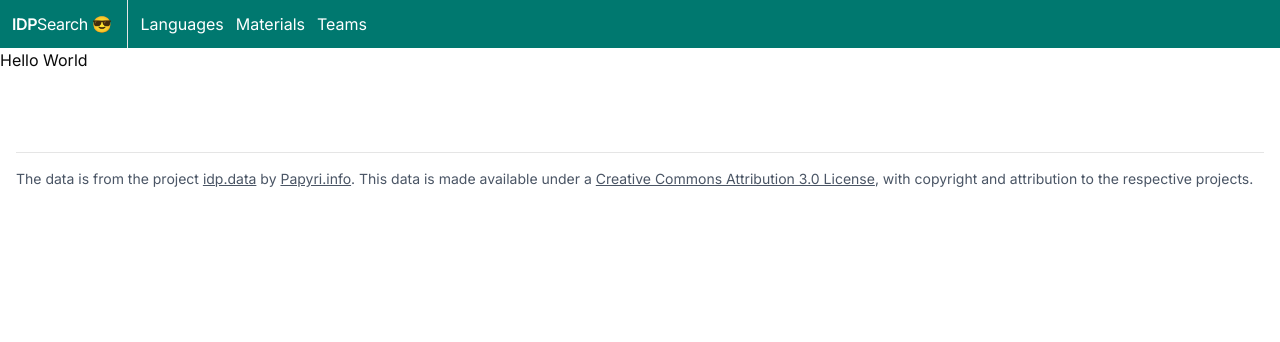
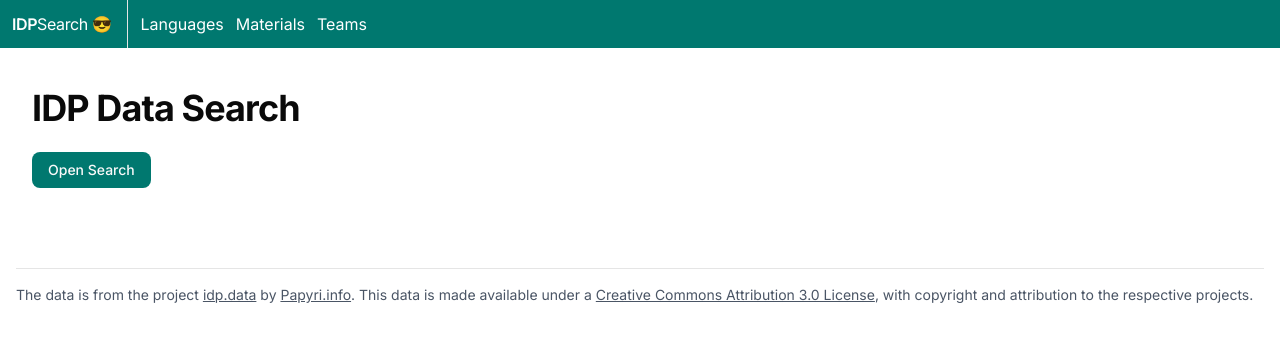
Before and after one commit to Xennis/idp.data-search, a Next.js app in the folder web/: page / in a window 1280 px wide. Shown: the top 342 px of the page. Built offline with nearby package versions, Linux system fonts and the light colour scheme.

Commit message:
chore(web): Make space for the search page

```diff
--- a/web/src/app/data/[field]/page.tsx
+++ b/web/src/app/data/[field]/page.tsx
@@ -1,5 +1,6 @@
 import { LoadDataWrapper } from "@/components/fields/loadDataWrapper"
 import { FieldKey, fieldMetadata } from "@/lib/dataTypes"
+import { Headline1 } from "@/components/layout/headline"
 
 export async function generateStaticParams() {
   return Object.keys(fieldMetadata).map((field) => ({ field }))
@@ -10,9 +11,9 @@ export default async function FieldPage({ params }: { params: Promise<{ field: F
   const metadata = fieldMetadata[field]
 
   return (
-    <div className="px-4">
-      <h1 className="pt-10 pb-6 text-4xl font-bold tracking-tight">{metadata.title}</h1>
+    <>
+      <Headline1>{metadata.title}</Headline1>
       <LoadDataWrapper metadata={metadata} />
-    </div>
+    </>
   )
 }
--- a/web/src/app/data/page.tsx
+++ /dev/null
@@ -1,13 +0,0 @@
-"use client"
-
-import { LoadData } from "@/components/data/loadData"
-import { IdpEntry } from "@/lib/dataTypes"
-import { Search } from "@/components/data/search"
-
-export default function DataPage() {
-  return (
-    <>
-      <LoadData<IdpEntry> fetchUrl="/data/ipd-data-sheet.json">{(items) => <Search items={items} />}</LoadData>
-    </>
-  )
-}
--- a/web/src/app/layout.tsx
+++ b/web/src/app/layout.tsx
@@ -15,7 +15,7 @@ export default function RootLayout({ children }: Readonly<{ children: React.Reac
     <html lang="en" className={inter.className} suppressHydrationWarning>
       <body suppressHydrationWarning>
         <HeaderBar />
-        {children}
+        <div className="px-4 md:px-8">{children}</div>
         <Footer />
       </body>
     </html>
--- a/web/src/app/page.tsx
+++ b/web/src/app/page.tsx
@@ -1,3 +1,17 @@
-export default function Home() {
-  return <>Hello World</>
+import { Headline1 } from "@/components/layout/headline"
+import { Button } from "@/components/ui/button"
+import Link from "next/link"
+import { searchPage } from "@/lib/config"
+
+export default function HomePage() {
+  return (
+    <>
+      <Headline1>IDP Data Search</Headline1>
+      <Button asChild>
+        <Link href={searchPage} className="bg-teal-700">
+          Open Search
+        </Link>
+      </Button>
+    </>
+  )
 }
--- /dev/null
+++ b/web/src/app/search/page.tsx
@@ -0,0 +1,15 @@
+"use client"
+
+import { LoadData } from "@/components/loadData"
+import { IdpEntry } from "@/lib/dataTypes"
+import { SearchScreen } from "@/components/search/searchScreen"
+import { Headline1 } from "@/components/layout/headline"
+
+export default function SearchPage() {
+  return (
+    <>
+      <Headline1>Search</Headline1>
+      <LoadData<IdpEntry> fetchUrl="/data/ipd-data-sheet.json">{(items) => <SearchScreen items={items} />}</LoadData>
+    </>
+  )
+}
--- a/web/src/components/fields/loadDataWrapper.tsx
+++ b/web/src/components/fields/loadDataWrapper.tsx
@@ -1,6 +1,6 @@
 "use client"
 
-import { LoadData } from "@/components/data/loadData"
+import { LoadData } from "@/components/loadData"
 import { FieldMetadata, FieldValue } from "@/lib/dataTypes"
 import { FieldValuesScreen } from "@/components/fields/fieldValuesScreen"
 
--- /dev/null
+++ b/web/src/components/layout/headline.tsx
@@ -0,0 +1,5 @@
+import { ReactNode } from "react"
+
+export const Headline1 = ({ children }: { children: ReactNode }) => {
+  return <h1 className="pt-10 pb-6 text-4xl font-bold tracking-tight">{children}</h1>
+}
--- a/web/src/components/data/loadData.tsx
+++ b/web/src/components/loadData.tsx
@@ -38,12 +38,10 @@ export const LoadData = <T,>({ fetchUrl, children }: LoadDataProps<T>) => {
 
   if (items.length === 0) {
     return (
-      <div className="flex h-full justify-center p-5">
-        <Button size="sm" disabled={loading} onClick={handleOnClick}>
-          {loading && <Loader2Icon className="animate-spin" />}
-          Load Data
-        </Button>
-      </div>
+      <Button className="bg-teal-700" disabled={loading} onClick={handleOnClick}>
+        {loading && <Loader2Icon className="animate-spin" />}
+        Load Data
+      </Button>
     )
   }
 
--- a/web/src/components/data/search.tsx
+++ b/web/src/components/search/searchScreen.tsx
@@ -4,14 +4,14 @@ import { IdpEntry } from "@/lib/dataTypes"
 import { useMemo, useState } from "react"
 import Fuse, { Expression } from "fuse.js"
 import { getScrollbarSize, List } from "react-window"
-import { IdpEntryRow } from "@/components/data/idpEntryRow"
+import { IdpEntryRow } from "@/components/search/idpEntryRow"
 import { cn } from "@/lib/utils"
 import { Command, CommandEmpty, CommandInput, CommandItem, CommandList } from "@/components/ui/command"
 import { Popover, PopoverContent, PopoverTrigger } from "@/components/ui/popover"
 import { Button } from "@/components/ui/button"
 import { Check, ChevronsUpDownIcon } from "lucide-react"
 
-export const Search = ({ items }: { items: Array<IdpEntry> }) => {
+export const SearchScreen = ({ items }: { items: Array<IdpEntry> }) => {
   const [query, setQuery] = useState("")
   const [queryMainLang, setQueryMainLang] = useState("")
   const [size] = useState(getScrollbarSize)
--- a/web/src/lib/config.tsx
+++ b/web/src/lib/config.ts
@@ -1,4 +1,5 @@
 export const homePage = "/"
+export const searchPage = "/search"
 export const languagesPages = "/data/languages"
 export const materialsPages = "/data/materials"
 export const termsPages = "/data/terms"
```
Also changed, not shown: web/src/components/search/idpEntryRow.tsx (renamed from web/src/components/data/idpEntryRow.tsx).
